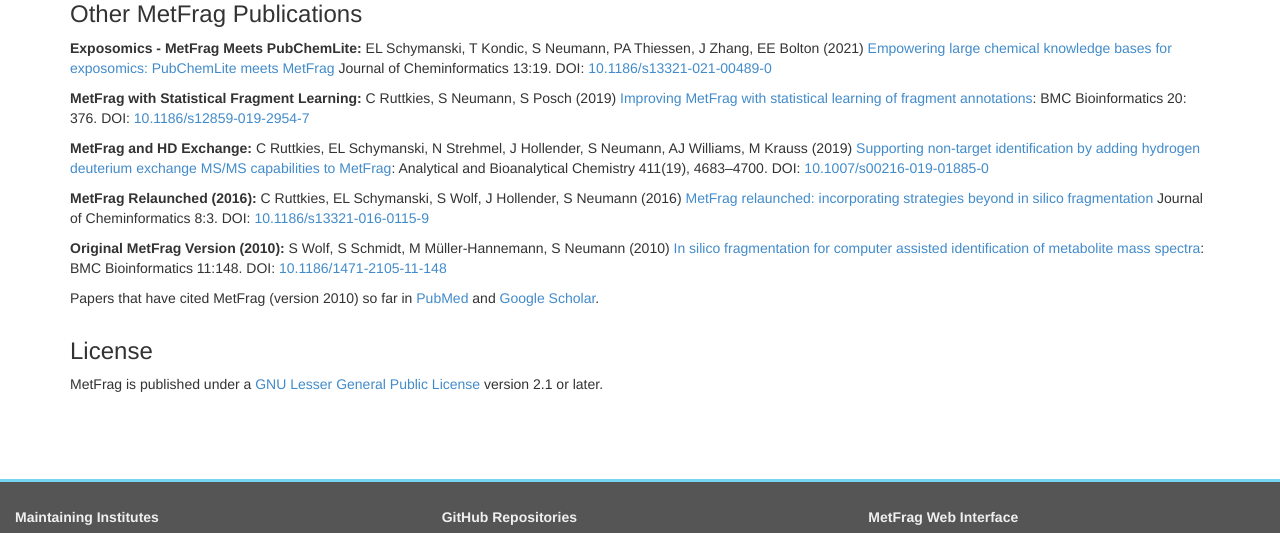
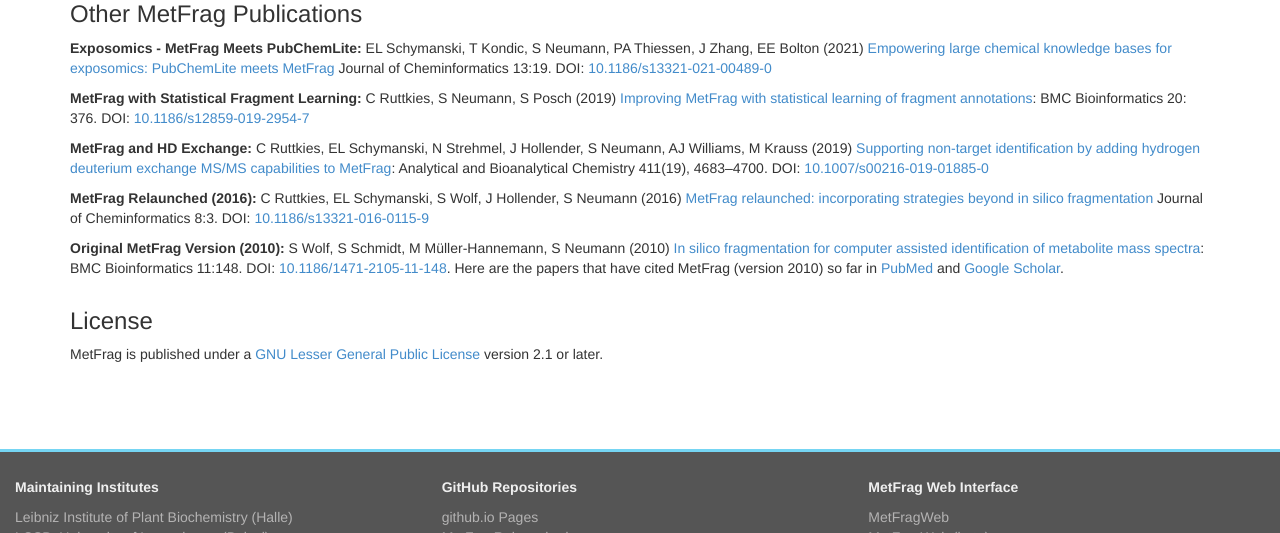
Before and after one commit to ipb-halle/MetFrag, a Jekyll site: the page built from index.html, in a window 1280 px wide and 900 px high, scrolled down 961 px, cut to the strip 0-533 px from the top of the window. Built offline with Jekyll 4.4.1, drawn with Linux system fonts in a browser that asks for light colours; nearby versions of some CDN libraries.

Commit message:
Update index.html
more minor tweaks

```diff
--- a/index.html
+++ b/index.html
@@ -98,11 +98,10 @@
 <p><b>Original MetFrag Version (2010):</b>
 S Wolf, S Schmidt, M Müller-Hannemann, S Neumann (2010)
 <a href="https://doi.org/10.1186/1471-2105-11-148">In silico fragmentation for computer assisted identification of metabolite mass spectra</a>:
-BMC Bioinformatics 11:148. DOI: <a href="https://doi.org/10.1186/1471-2105-11-148">10.1186/1471-2105-11-148</a> </p>
-
-Papers that have cited MetFrag (version 2010) so far in
+BMC Bioinformatics 11:148. DOI: <a href="https://doi.org/10.1186/1471-2105-11-148">10.1186/1471-2105-11-148</a>.
+Here are the papers that have cited MetFrag (version 2010) so far in
 <a href="http://www.ncbi.nlm.nih.gov/pubmed?linkname=pubmed_pubmed_citedin&from_uid=20307295">PubMed</a>
-and <a href="http://scholar.google.com/scholar?oi=bibs&hl=en&cites=10278388642349466161&as_sdt=5">Google Scholar</a>.
+and <a href="http://scholar.google.com/scholar?oi=bibs&hl=en&cites=10278388642349466161&as_sdt=5">Google Scholar</a>. </p>
 
 <h3>License</h3>
 
```
